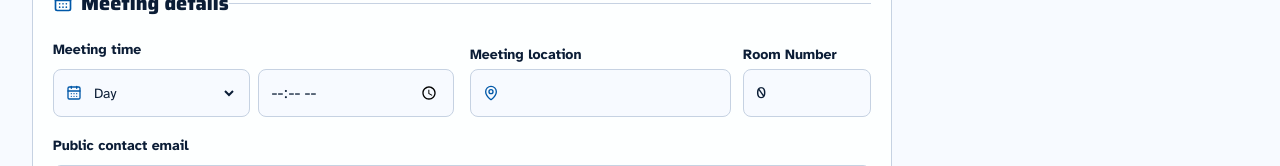
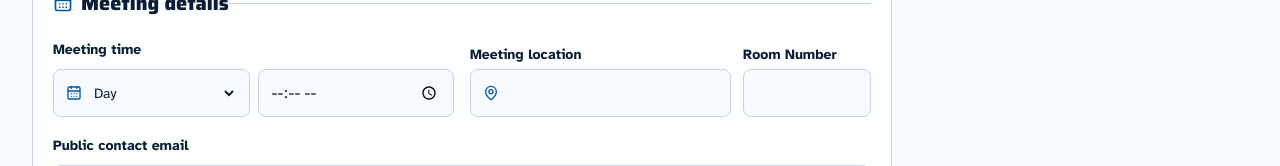
Before and after one commit to Spec700/BruinLink, a Next.js app: page /register in a window 1280 px wide. Shown: the part 1358-1524 px from the top of the page. Built offline with nearby package versions, Linux system fonts and the light colour scheme.

Commit message:
Fix registration room number input state

```diff
--- a/src/components/ClubRegistrationForm.tsx
+++ b/src/components/ClubRegistrationForm.tsx
@@ -559,6 +559,16 @@ type PhotonFeature = {
   };
 };
 
+function locationQueryLabel(location: LocationData) {
+  return [location.name, location.city, location.state, location.country]
+    .filter(Boolean)
+    .join(", ");
+}
+
+function normalizeRoomNumber(value: number | "") {
+  return typeof value === "number" && Number.isFinite(value) ? value : undefined;
+}
+
 function LocationAutocomplete({
   name,
   value,
@@ -575,24 +585,22 @@ function LocationAutocomplete({
       value: LocationData
     ) => void;
   }) {
-  /* The query is what */
-  const [query, setQuery] = useState(
-      value
-        ? [value.name, value.city, value.state, value.country, value.room]
-            .filter(Boolean)
-            .join(", ")
-        : ""
-    );
+  const [query, setQuery] = useState(() => locationQueryLabel(value));
   const [results, setResults] = useState<PhotonFeature[]>([]);
   const [loading, setLoading] = useState(false);
-  const [roomNumber, setRoomNumber] = useState(value?.room ?? 0);
+  const [roomNumber, setRoomNumber] = useState<number | "">(
+    normalizeRoomNumber(value?.room ?? "") ?? "",
+  );
 
-  const HandleRoomChange = (newRoom: number) => {
-    setRoomNumber(newRoom);
+  function handleRoomChange(rawValue: string) {
+    const nextRoom =
+      rawValue === "" ? undefined : normalizeRoomNumber(Number(rawValue));
+    setRoomNumber(nextRoom ?? "");
     onChange(name, {
-    ...value,
-    room: roomNumber,
-  });
+      ...value,
+      name: query,
+      room: nextRoom,
+    });
   }
 
   useEffect(() => {
@@ -625,12 +633,13 @@ function LocationAutocomplete({
   const handleSelect = (feature: PhotonFeature) => {
   const props = feature.properties;
 
+  const room = normalizeRoomNumber(props.room ?? "");
   const location: LocationData = {
     name: props.name ?? "",
     city: props.city,
     state: props.state,
     country: props.country,
-    room: props.room
+    room,
   };
 
   const label = [
@@ -638,12 +647,12 @@ function LocationAutocomplete({
     location.city,
     location.state,
     location.country,
-    location.room
   ]
     .filter(Boolean)
     .join(", ");
 
   setQuery(label);
+  setRoomNumber(room ?? "");
   setResults([]);
   onChange(name, location);
 };
@@ -674,10 +683,12 @@ function LocationAutocomplete({
         name={name}
         value={query}
         onChange={(e) => {
-          setQuery(e.target.value);
+          const nextQuery = e.target.value;
+          setQuery(nextQuery);
           onChange(name, {
             ...value,
-            room: roomNumber,
+            name: nextQuery,
+            room: normalizeRoomNumber(roomNumber),
           });
         }}
         className="h-full min-w-0 flex-1 bg-transparent text-base text-[var(--foreground)] outline-none placeholder:text-[var(--muted)]"
@@ -702,7 +713,7 @@ function LocationAutocomplete({
       <input
         type="number"
         value={roomNumber}
-        onChange={(e) => HandleRoomChange(e.target.valueAsNumber)}
+        onChange={(e) => handleRoomChange(e.target.value)}
         min="1"
         id="roomNumber"
         className="h-full w-full bg-transparent text-sm text-[var(--foreground)] outline-none"
--- a/src/lib/clubRegistration.ts
+++ b/src/lib/clubRegistration.ts
@@ -194,6 +194,10 @@ export function isValidLocation(location: LocationData | null | undefined){
         console.log(`${field} is missing or empty in ${JSON.stringify(location)}`)
         return false;
       }
+      if (field === "room" && (typeof value !== "number" || !Number.isFinite(value) || value <= 0)) {
+        console.log(`room is invalid in ${JSON.stringify(location)}`);
+        return false;
+      }
     }
     return true;
 
@@ -231,7 +235,11 @@ export function normalizeRegistrationInput(
       city: input.meetingLocation.city?.trim(),
       state: input.meetingLocation.state?.trim(),
       country: input.meetingLocation.country?.trim(),
-      room: input.meetingLocation.room
+      room:
+        typeof input.meetingLocation.room === "number" &&
+        Number.isFinite(input.meetingLocation.room)
+          ? input.meetingLocation.room
+          : undefined
     },
     publicContactEmail: input.publicContactEmail.trim(),
     profileImage: input.profileImage,
```
